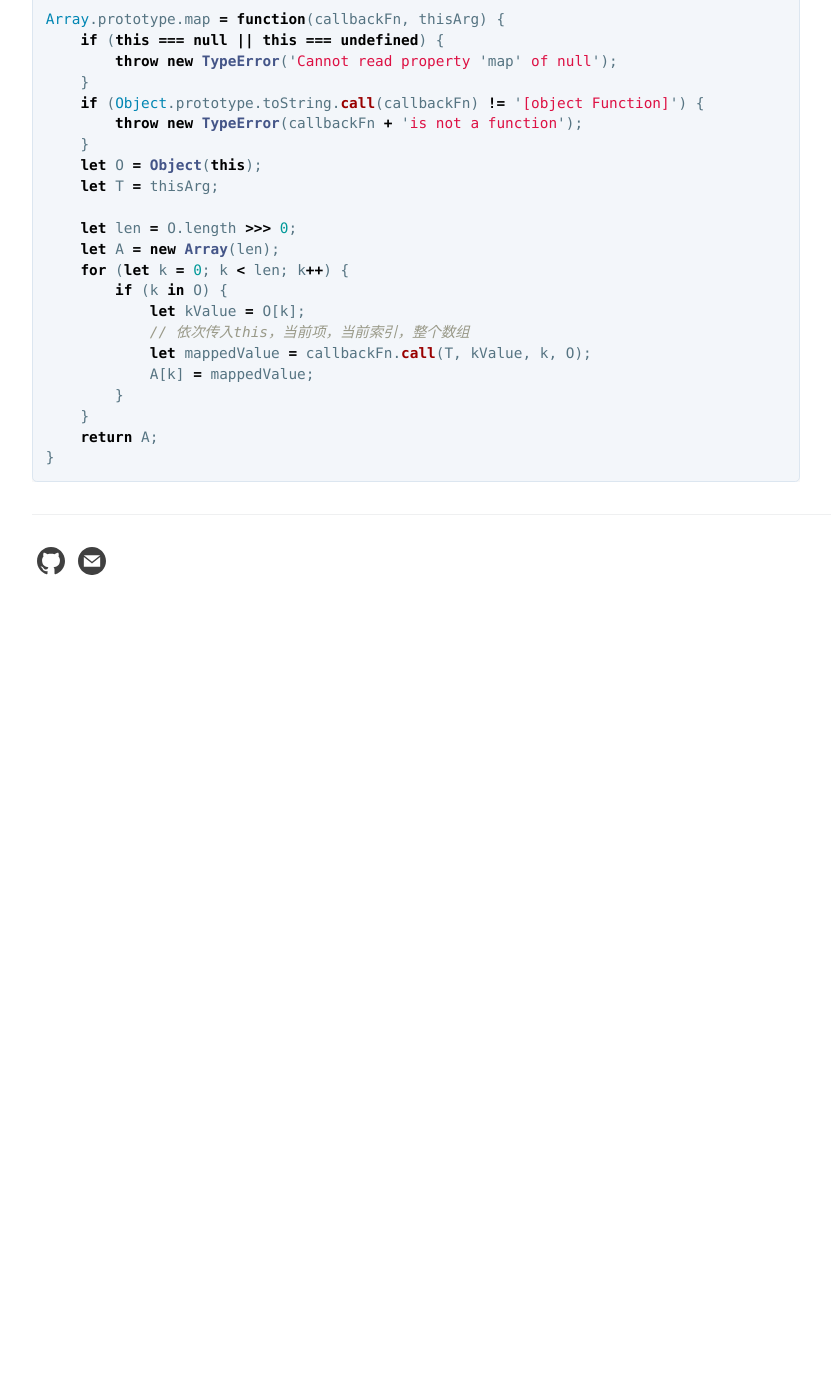
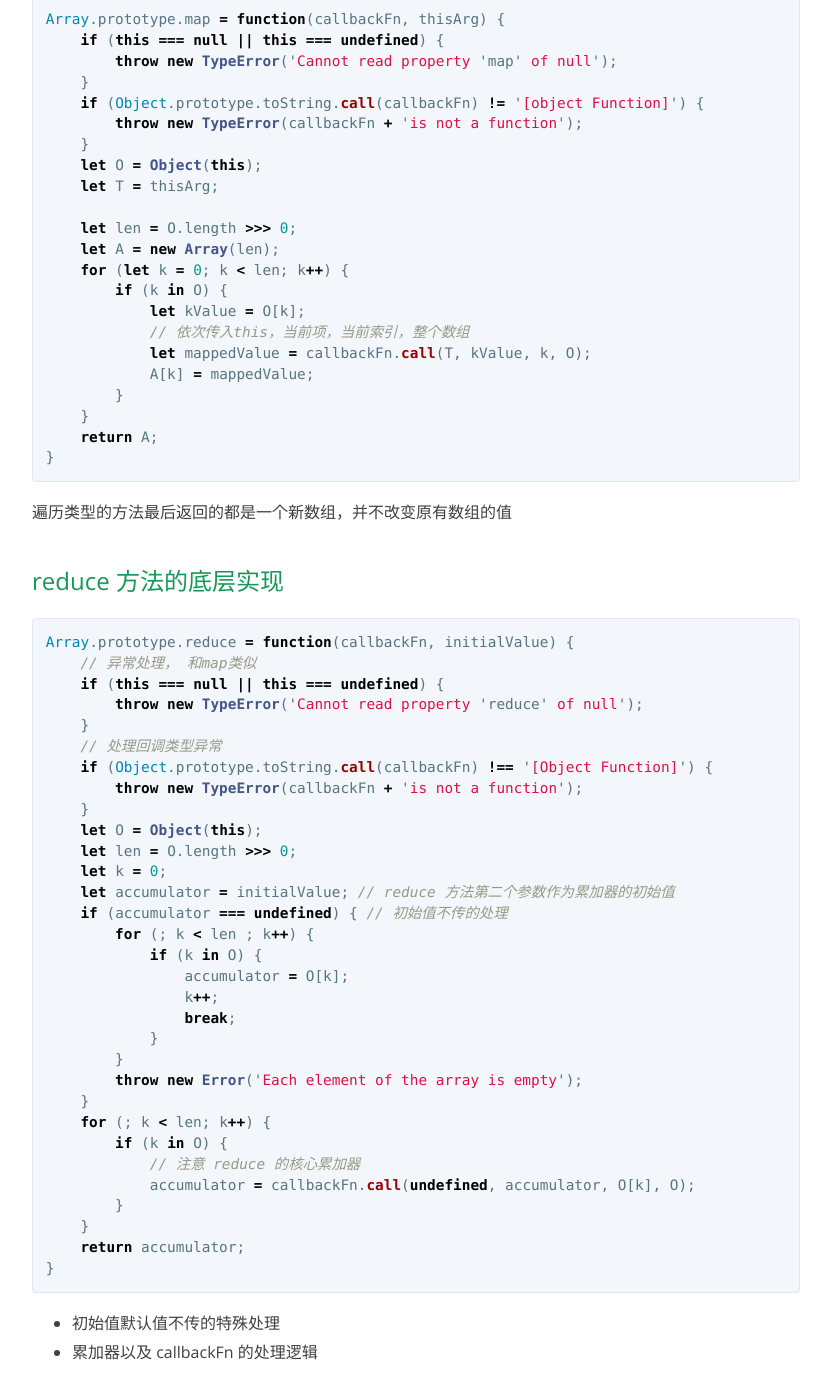
Before and after one commit to higwendolyn/Alias, a Jekyll site: the page built from _posts/2021-01-30-array_function.md, in a window 1280 px wide and 1400 px high, scrolled down 1422 px. Shown: the whole window, without its empty margins (64-895 px from the left). Built offline with Jekyll 4.4.1, drawn with Linux system fonts in a browser that asks for light colours; before the commit the page ends 2052 px from its top, so only the background shows below that; some of the changed text lies outside the part shown.

````diff
--- a/_posts/2021-01-30-array_function.md
+++ b/_posts/2021-01-30-array_function.md
@@ -78,3 +78,55 @@
     return A;
 }
 ```
+
+遍历类型的方法最后返回的都是一个新数组，并不改变原有数组的值
+
+## reduce 方法的底层实现
+
+```javascript
+Array.prototype.reduce = function(callbackFn, initialValue) {
+    // 异常处理， 和map类似
+    if (this === null || this === undefined) {
+        throw new TypeError('Cannot read property 'reduce' of null');
+    }
+    // 处理回调类型异常
+    if (Object.prototype.toString.call(callbackFn) !== '[Object Function]') {
+        throw new TypeError(callbackFn + 'is not a function');
+    }
+    let O = Object(this);
+    let len = O.length >>> 0;
+    let k = 0;
+    let accumulator = initialValue; // reduce 方法第二个参数作为累加器的初始值
+    if (accumulator === undefined) { // 初始值不传的处理
+        for (; k < len ; k++) {
+            if (k in O) {
+                accumulator = O[k];
+                k++;
+                break;
+            }
+        }
+        throw new Error('Each element of the array is empty');
+    }
+    for (; k < len; k++) {
+        if (k in O) {
+            // 注意 reduce 的核心累加器
+            accumulator = callbackFn.call(undefined, accumulator, O[k], O);
+        }
+    }
+    return accumulator;
+}
+```
+
+* 初始值默认值不传的特殊处理
+* 累加器以及 callbackFn 的处理逻辑
+
+## 总结
+
+数组方法|V8源码地址
+---|---
+pop|[V8源码pop的实现]()
+push|[V8源码push的实现]()
+map|[V8源码map的实现]()
+slice|[V8源码slice的实现]()
+filter|[V8源码filter的实现]()
+...|...
````
Also changed, not shown: _posts/2021-01-31-js_async.md (added, +157 -0 lines).
